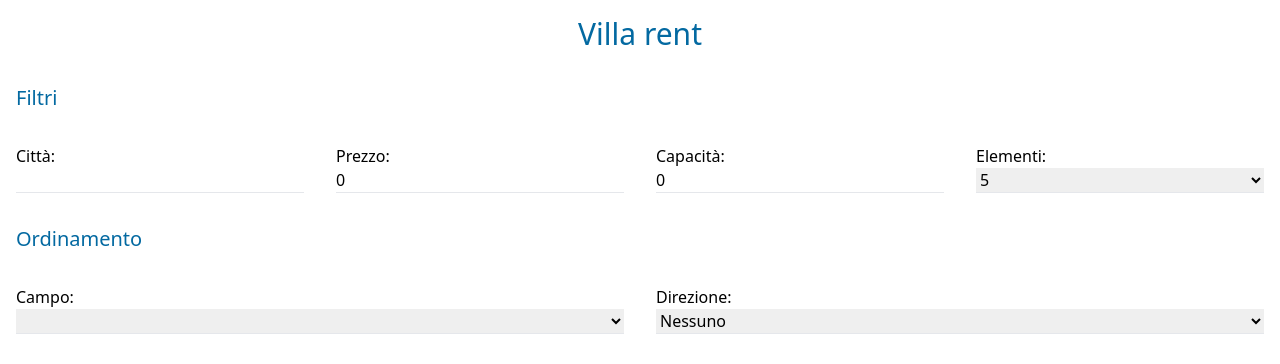
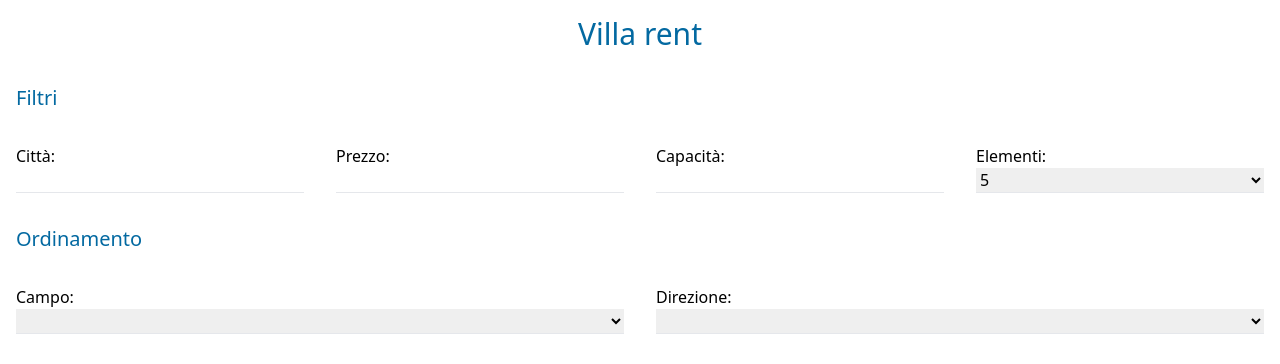
Before and after one commit to Frac7/top-coder-villa-rent, a Vue app: page / in a window 1280 px wide. Shown: the top 364 px of the page. Built offline with nearby package versions, Linux system fonts and the light colour scheme.

Commit message:
Connect search form to the store

```diff
--- a/src/components/SearchForm.vue
+++ b/src/components/SearchForm.vue
@@ -1,110 +1,20 @@
 <script setup lang="ts">
-import { ref } from "vue";
-
-import type { SearchForm, Sort } from "@/types";
-import { useVillaStore } from "@/stores";
-import { INITIAL_ELEMENTS } from "@/constants";
+import VillaFilters from "./VillaFilters.vue";
+import VillaSort from "./VillaSort.vue";
 
 const emit = defineEmits<{
   (event: "searchVillas"): void;
 }>();
 
-const searchParams = ref<SearchForm>({
-  location: "",
-  price: 0,
-  capacity: 0,
-  elements: INITIAL_ELEMENTS,
-});
-
-const sortParams = ref<Sort>({
-  direction: 0,
-});
-
-const { updateParams } = useVillaStore();
-
 const onSubmit = () => {
-  updateParams(searchParams.value, sortParams.value);
   emit("searchVillas");
 };
 </script>
 
 <template>
   <form @submit.prevent="onSubmit" class="flex gap-8 m-[1rem] flex-wrap">
-    <div class="flex w-[100%]">
-      <h1 class="text-xl text-sky-700">Filtri</h1>
-    </div>
-
-    <div class="flex flex-col flex-1">
-      <label for="location">Città: </label>
-      <input
-        class="border-b-[1px]"
-        type="text"
-        name="location"
-        id="location"
-        v-model="searchParams.location"
-      />
-    </div>
-
-    <div class="flex flex-col flex-1">
-      <label for="price">Prezzo: </label>
-      <input
-        class="border-b-[1px]"
-        type="number"
-        name="price"
-        id="price"
-        v-model="searchParams.price"
-      />
-    </div>
-
-    <div class="flex flex-col flex-1">
-      <label for="capacity">Capacità: </label>
-      <input
-        class="border-b-[1px]"
-        type="number"
-        name="capacity"
-        id="capacity"
-        v-model="searchParams.capacity"
-      />
-    </div>
-
-    <div class="flex flex-col flex-1">
-      <label for="elements">Elementi: </label>
-      <select
-        class="border-b-[1px]"
-        id="elements"
-        v-model="searchParams.elements"
-      >
-        <option :value="5">5</option>
-        <option :value="10">10</option>
-        <option :value="15">15</option>
-      </select>
-    </div>
-
-    <div class="flex w-[100%]">
-      <h1 class="text-xl text-sky-700">Ordinamento</h1>
-    </div>
-
-    <div class="flex flex-col flex-1">
-      <label for="elements">Campo: </label>
-      <select class="border-b-[1px]" id="elements" v-model="sortParams.field">
-        <option value="location">Città</option>
-        <option value="price">Prezzo</option>
-        <option value="capacity">Capacità</option>
-      </select>
-    </div>
-
-    <div class="flex flex-col flex-1">
-      <label for="elements">Direzione: </label>
-      <select
-        class="border-b-[1px]"
-        id="elements"
-        v-model="sortParams.direction"
-      >
-        <option :value="0">Nessuno</option>
-        <option :value="1">Crescente</option>
-        <option :value="-1">Decrescente</option>
-      </select>
-    </div>
+    <VillaFilters />
+    <VillaSort />
 
     <div class="flex justify-end w-[100%]">
       <button
--- /dev/null
+++ b/src/components/VillaFilters.vue
@@ -0,0 +1,61 @@
+<script setup lang="ts">
+import { useVillaStore } from "@/stores";
+import { storeToRefs } from "pinia";
+
+const villaStore = useVillaStore();
+const { filters } = storeToRefs(villaStore);
+</script>
+
+<template>
+  <div class="flex w-[100%]">
+    <h1 class="text-xl text-sky-700">Filtri</h1>
+  </div>
+
+  <div class="flex flex-col flex-1">
+    <label for="location">Città: </label>
+    <input
+      class="border-b-[1px]"
+      type="text"
+      name="location"
+      id="location"
+      v-model="filters.searchParams.location"
+    />
+  </div>
+
+  <div class="flex flex-col flex-1">
+    <label for="price">Prezzo: </label>
+    <input
+      class="border-b-[1px]"
+      type="number"
+      name="price"
+      id="price"
+      v-model="filters.searchParams.price"
+    />
+  </div>
+
+  <div class="flex flex-col flex-1">
+    <label for="capacity">Capacità: </label>
+    <input
+      class="border-b-[1px]"
+      type="number"
+      name="capacity"
+      id="capacity"
+      v-model="filters.searchParams.capacity"
+    />
+  </div>
+
+  <div class="flex flex-col flex-1">
+    <label for="elements">Elementi: </label>
+    <select
+      class="border-b-[1px]"
+      id="elements"
+      v-model="filters.searchParams.elements"
+    >
+      <option :value="5">5</option>
+      <option :value="10">10</option>
+      <option :value="15">15</option>
+    </select>
+  </div>
+</template>
+
+<style scoped></style>
--- /dev/null
+++ b/src/components/VillaSort.vue
@@ -0,0 +1,42 @@
+<script setup lang="ts">
+import { useVillaStore } from "@/stores";
+import { storeToRefs } from "pinia";
+
+const villaStore = useVillaStore();
+const { filters } = storeToRefs(villaStore);
+</script>
+
+<template>
+  <div class="flex w-[100%]">
+    <h1 class="text-xl text-sky-700">Ordinamento</h1>
+  </div>
+
+  <div class="flex flex-col flex-1">
+    <label for="elements">Campo: </label>
+    <select
+      class="border-b-[1px]"
+      id="elements"
+      v-model="filters.sortParams.field"
+    >
+      <option :value="''"></option>
+      <option value="location">Città</option>
+      <option value="price">Prezzo</option>
+      <option value="capacity">Capacità</option>
+    </select>
+  </div>
+
+  <div class="flex flex-col flex-1">
+    <label for="elements">Direzione: </label>
+    <select
+      class="border-b-[1px]"
+      id="elements"
+      v-model="filters.sortParams.direction"
+    >
+      <option :value="0"></option>
+      <option :value="1">Crescente</option>
+      <option :value="-1">Decrescente</option>
+    </select>
+  </div>
+</template>
+
+<style scoped></style>
--- a/src/stores/index.ts
+++ b/src/stores/index.ts
@@ -22,6 +22,7 @@ export const useVillaStore = defineStore("villa", {
     },
     sortParams: {
       direction: 0,
+      field: "",
     },
   }),
   getters: {
@@ -33,8 +34,8 @@ export const useVillaStore = defineStore("villa", {
     filters: (
       state: VillaState
     ): {
-      searchParams?: SearchForm;
-      sortParams?: Sort;
+      searchParams: SearchForm;
+      sortParams: Sort;
     } => ({
       searchParams: state.searchParams,
       sortParams: state.sortParams,
--- a/src/types/index.ts
+++ b/src/types/index.ts
@@ -6,7 +6,7 @@ export interface SearchForm {
 }
 
 export type Direction = -1 | 0 | 1;
-export type Field = "location" | "price" | "capacity";
+export type Field = "" | "location" | "price" | "capacity";
 export interface Sort {
   field?: Field;
   direction: Direction;
```
